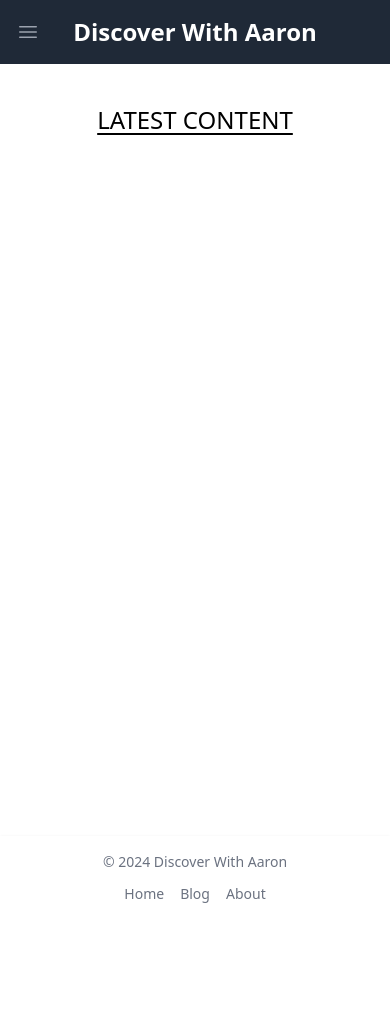
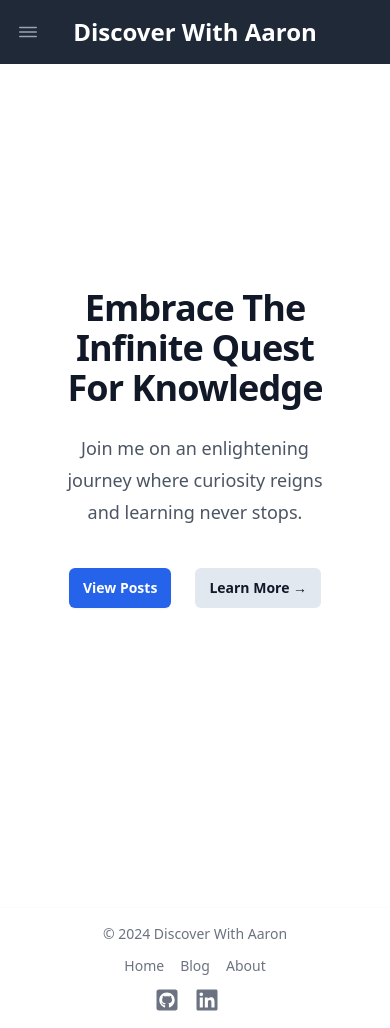
Before and after one commit to aa-ps/discover-with-aaron, a Next.js app: page / in a window 390 px wide. Before the commit the page ends 920 px from the top, so only its background shows below. Built offline with nearby package versions, Linux system fonts and the light colour scheme.

Commit message:
added metadata, added social icons, added home, fixed some styling

```diff
--- a/app/blog/[blog_post]/not-found.tsx
+++ b/app/blog/[blog_post]/not-found.tsx
@@ -2,7 +2,7 @@
 
 export default async function NotFound() {
   return (
-    <main className="grid min-h-full place-items-center px-6 py-24 sm:py-32 lg:px-8 prose">
+    <main className="px-6 py-24 sm:py-32 lg:px-8 prose">
       <div className="text-center">
         <h1 className="mt-4 text-3xl font-bold tracking-tight sm:text-5xl">
           Blog Not Found
--- a/app/blog/[blog_post]/page.tsx
+++ b/app/blog/[blog_post]/page.tsx
@@ -1,19 +1,50 @@
-import { getBlogHTML } from "@/utils/blog-tools";
+import { getBlogData } from "@/utils/blog-tools";
+import { Metadata, ResolvingMetadata } from "next";
 import { notFound } from "next/navigation";
 import Markdown from "react-markdown";
+
+export async function generateMetadata(
+  {
+    params,
+  }: {
+    params: { blog_post: string };
+  },
+  parent: ResolvingMetadata
+): Promise<Metadata> {
+
+  let blogData = getBlogData(params.blog_post);
+
+  if (!blogData) {
+    notFound();
+  }
+
+  return {
+    title: blogData.title,
+    description: blogData.desc,
+    authors: [{name: "Aaron"}],
+    openGraph: {
+      title: blogData.title,
+      description: blogData.desc,
+      type: "article",
+      images: `/images/${blogData.img}.webp`
+    }
+  }
+}
 
 export default function BlogPost({
   params,
 }: {
   params: { blog_post: string };
 }) {
-  let blogHtml = getBlogHTML(params.blog_post);
-  if (blogHtml == "") {
+  let blogData = getBlogData(params.blog_post);
+
+  if (!blogData) {
     notFound();
   }
+
   return (
     <article className="prose lg:prose-xl sm:prose-sm">
-      <Markdown>{blogHtml}</Markdown>
+      <Markdown>{blogData.html.toString()}</Markdown>
     </article>
   );
 }
--- a/app/blog/page.tsx
+++ b/app/blog/page.tsx
@@ -1,11 +1,11 @@
 import BlogContainer from "@/components/Blog/container";
-import { PostData, getBlogPosts } from "@/utils/blog-tools"
+import { BlogMetadata, getBlogPosts } from "@/utils/blog-tools"
 
 export default function Blog() {
   const posts = getBlogPosts();
   return (
     <div>
-      {posts.map((post: PostData, i: number) => {
+      {posts.map((post: BlogMetadata, i: number) => {
         return <BlogContainer data={post} key={i}/>
       })}
     </div>
--- a/app/layout.tsx
+++ b/app/layout.tsx
@@ -22,9 +22,9 @@
 }>) {
   return (
     <html lang="en">
-      <body className={inter.className + " flex flex-col items-center"}>
+      <body>
         <Header />
-        <div className="min-h-[calc(100vh-40px-32px)] p-10">{children}</div>
+        <div className="min-h-screen p-10 flex flex-col items-center">{children}</div>
         <Footer />
       </body>
     </html>
--- a/app/page.tsx
+++ b/app/page.tsx
@@ -1,41 +1,34 @@
 import Image from "next/image";
+import Link from "next/link";
 
 export default function Home() {
   return (
-    <main className="home-layout">
-      <section className="latest-content">
-        <h1 className="font-medium uppercase text-2xl underline underline-offset-4">
-          Latest Content
-        </h1>
-      </section>
-      {/* <section className="continue-content">
-        <h2 className="text-xl">Continue where you left off</h2>
-        <article className="blog-post">
-          <Image
-            src={"/images/easytax.webp"}
-            width={180}
-            height={180}
-            alt="Image"
-            className="blog-post-img"
-          />
-          <div className="pl-3">
-            <div className="blog-post-head">
-              <h3 className="font-medium underline underline-offset-2">EasyTax</h3>
-              <div className="blog-post-tags">
-                <ul className="flex gap-2">
-                    <li className="border border-black p-1 text-xs rounded-lg">Android</li>
-                    <li className="border border-black p-1 text-xs rounded-lg">Flutter</li>
-                </ul>
-              </div>
-            </div>
-            <p className="blog-post-desc">
-              EasyTax is the senior design project our group is working on. This
-              mobile application aims to provide utilities for processing your
-              Income Tax Return easier.
-            </p>
+    <div className="relative isolate px-6 pt-14 lg:px-8">
+      <div className="mx-auto max-w-2xl py-32 sm:py-48 lg:py-56">
+        <div className="text-center">
+          <h1 className="text-4xl font-bold tracking-tight text-gray-900 sm:text-6xl">
+            Embrace The Infinite Quest For Knowledge
+          </h1>
+          <p className="mt-6 text-lg leading-8 text-gray-600">
+            Join me on an enlightening journey where curiosity reigns and
+            learning never stops.
+          </p>
+          <div className="mt-10 flex items-center justify-center gap-x-6">
+            <Link
+              href="/blog"
+              className="rounded-md bg-blue-600 px-3.5 py-2.5 text-sm font-semibold text-white shadow-sm hover:bg-blue-700 focus-visible:outline focus-visible:outline-2 focus-visible:outline-offset-2 focus-visible:outline-blue-600"
+            >
+              View Posts
+            </Link>
+            <Link
+              href="/about"
+              className="text-sm font-semibold px-3.5 py-2.5 text-gray-900 rounded-md bg-slate-200 hover:bg-slate-300"
+            >
+              Learn More <span aria-hidden="true">→</span>
+            </Link>
           </div>
-        </article>
-      </section> */}
-    </main>
+        </div>
+      </div>
+    </div>
   );
 }
--- a/components/Blog/container.tsx
+++ b/components/Blog/container.tsx
@@ -1,8 +1,9 @@
-import { PostData } from "@/utils/blog-tools";
+import { BlogMetadata } from "@/utils/blog-tools";
 import Image from "next/image";
 import Link from "next/link";
+import { FaArrowRight } from "react-icons/fa";
 
-export default function BlogContainer({ data }: { data: PostData }) {
+export default function BlogContainer({ data }: { data: BlogMetadata }) {
   return (
     <div className="max-w-sm bg-white border border-gray-200 rounded-lg shadow dark:bg-gray-800 dark:border-gray-700 relative flex flex-col">
       <div className="w-full h-[227px] relative">
@@ -44,21 +45,7 @@
           className="inline-flex items-center px-3 py-2 text-sm font-medium text-center text-white bg-blue-700 rounded-lg hover:bg-blue-800 focus:ring-4 focus:outline-none focus:ring-blue-300 dark:bg-blue-600 dark:hover:bg-blue-700 dark:focus:ring-blue-800"
         >
           Read More
-          <svg
-            className="rtl:rotate-180 w-3.5 h-3.5 ms-2"
-            aria-hidden="true"
-            xmlns="http://www.w3.org/2000/svg"
-            fill="none"
-            viewBox="0 0 14 10"
-          >
-            <path
-              stroke="currentColor"
-              stroke-linecap="round"
-              stroke-linejoin="round"
-              stroke-width="2"
-              d="M1 5h12m0 0L9 1m4 4L9 9"
-            />
-          </svg>
+          <FaArrowRight className="rtl:rotate-180 w-3.5 h-3.5 ms-2" />
         </Link>
       </div>
     </div>
--- a/components/UI/Footer.tsx
+++ b/components/UI/Footer.tsx
@@ -1,4 +1,5 @@
 import Link from "next/link";
+import { FaGithubSquare, FaLinkedin } from "react-icons/fa";
 
 export default function Footer() {
   return (
@@ -36,6 +37,22 @@
             About
           </Link>
         </div>
+        <div className="flex flex-wrap items-center mt-3 text-sm font-medium text-gray-500 dark:text-gray-400 sm:mt-0">
+          <Link
+            href={"https://github.com/aa-ps"}
+            aria-label="GitHub Profile"
+            className="me-4 md:me-6"
+          >
+            <FaGithubSquare className="h-6 w-6 hover:text-gray-500" />
+          </Link>
+          <Link
+            href={"https://www.linkedin.com/in/aaron-pulido-salinas/"}
+            aria-label="LinkedIn Profile"
+            className="me-4 md:me-6"
+          >
+            <FaLinkedin className="h-6 w-6 hover:text-gray-500" />
+          </Link>
+        </div>
       </div>
     </footer>
   );
--- a/components/UI/Header.tsx
+++ b/components/UI/Header.tsx
@@ -2,6 +2,7 @@
 import Link from "next/link";
 import { usePathname } from "next/navigation";
 import { useState } from "react";
+import { IoIosMenu } from "react-icons/io";
 
 export default function Header() {
   const path = usePathname();
@@ -20,34 +21,7 @@
             >
               <span className="absolute -inset-0.5"></span>
               <span className="sr-only">Open main menu</span>
-              <svg
-                className="block h-6 w-6"
-                fill="none"
-                viewBox="0 0 24 24"
-                stroke-width="1.5"
-                stroke="currentColor"
-                aria-hidden="true"
-              >
-                <path
-                  stroke-linecap="round"
-                  stroke-linejoin="round"
-                  d="M3.75 6.75h16.5M3.75 12h16.5m-16.5 5.25h16.5"
-                />
-              </svg>
-              <svg
-                className="hidden h-6 w-6"
-                fill="none"
-                viewBox="0 0 24 24"
-                stroke-width="1.5"
-                stroke="currentColor"
-                aria-hidden="true"
-              >
-                <path
-                  stroke-linecap="round"
-                  stroke-linejoin="round"
-                  d="M6 18L18 6M6 6l12 12"
-                />
-              </svg>
+              <IoIosMenu aria-label="Navigation Menu" className="h-6 w-6" />
             </button>
           </div>
           <div className="flex flex-1 items-center justify-center sm:items-stretch sm:justify-between">
--- a/package.json
+++ b/package.json
@@ -13,6 +13,7 @@
     "next": "^14.1.2",
     "react": "^18",
     "react-dom": "^18",
+    "react-icons": "^5.0.1",
     "react-markdown": "^9.0.1",
     "remark": "^15.0.1",
     "remark-html": "^16.0.1"
```
Also changed, not shown: utils/blog-tools.ts (+32 -14 lines), 1 other file (tests, documents, lock files or other folders).
